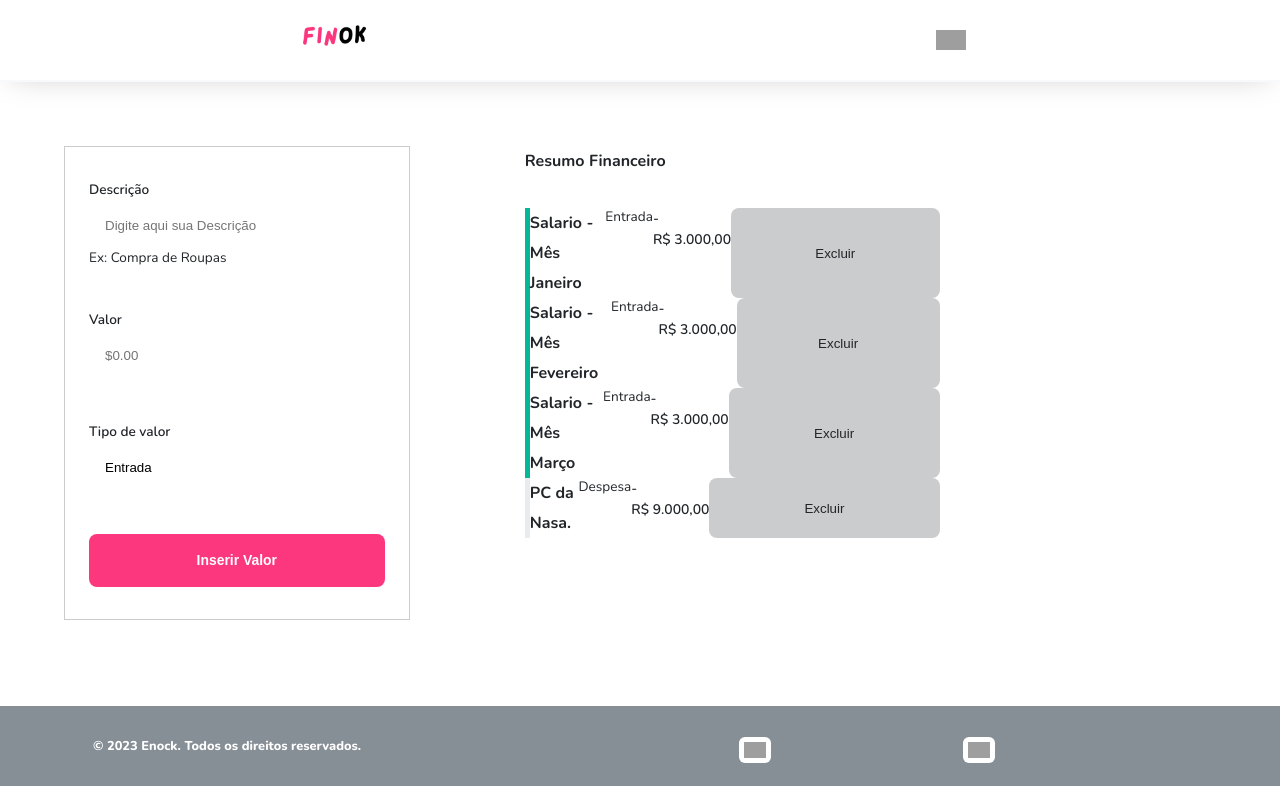
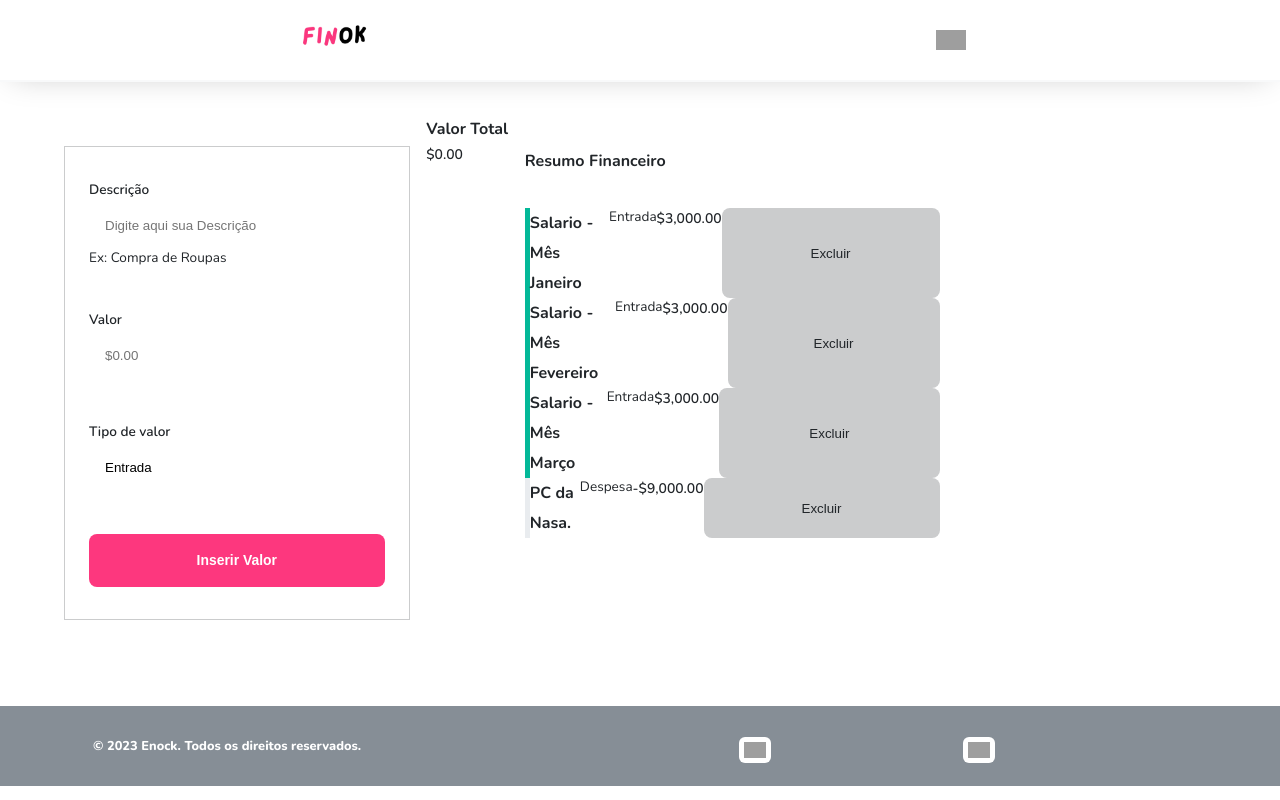
Before and after one commit to kenzie-journey-enock/react_tasks, a React (Vite) app: page / in a window 1280 px wide. Built offline with nearby package versions, Linux system fonts and the light colour scheme; grey boxes are pictures that could not be loaded.

Commit message:
fix: Remove item

```diff
--- a/src/studies/Projects/Finok/components/molecules/ContainerMainFinok.jsx
+++ b/src/studies/Projects/Finok/components/molecules/ContainerMainFinok.jsx
@@ -1,18 +1,74 @@
-import { useState } from 'react'
+import { useState, useEffect } from 'react'
 import { ContainerMain } from './StyleMolecules'
 
 import FinFormFinok from './FinFormFinok'
 import FinSummaryFinok from './FinSummaryFinok'
 
 import data_mock from "../../data_finok.json"
+import FinTotalFinok from './FinTotalFinok'
 
 export default function ContainerMainFinok() {
-  const [resume, setResume] = useState(data_mock.resume)
+  // Carregar os dados do localStorage ou usar o JSON inicial
+  const [data, setData] = useState(() => {
+    const storedData = localStorage.getItem("finokData");
+    return storedData ? JSON.parse(storedData) : data_mock;
+  });
+
+  // Atualiza o LocalStorage sempre que data mudar
+  useEffect(() => {
+    localStorage.setItem("finokData", JSON.stringify(data));
+  }, [data]);
+
+  useEffect(() => {
+    const updatedTotal = data.resume.reduce((acc, item) => {
+      if (item.type === "Entrada") {
+        return acc + item.value;
+      } else if (item.type === "Despesa") {
+        return acc - item.value;
+      }
+      return acc;
+    }, 0);
+
+    const roundedTotal = Math.round(updatedTotal * 100) / 100;
+
+    const totalStatus = roundedTotal >= 0 ? "positive" : "negative";
+
+    setData((prev) => ({
+      ...prev,
+      total: roundedTotal,
+      totalStatus: totalStatus
+    }));
+  }, [data.resume]);
+
+  // Função para adicionar um novo item ao resumo e recalcular o total
+  const addItem = (newItem) => {
+    console.log('newItem --------------->', newItem);
+
+    // Adiciona o novo item à lista
+    const updatedResume = [...data.resume, newItem];
+
+    // Atualiza o estado
+    setData((prev) => ({
+      ...prev,
+      resume: updatedResume
+    }));
+  };
+
+  const removeItem = (id) => {
+    const updatedResume = data.resume.filter((item) => item.id !== id);
+
+    setData((prev) => ({
+      ...prev,
+      resume: updatedResume
+    }));
+  };
+
 
   return (
     <ContainerMain>
-      <FinFormFinok setItem={setResume} />
-      <FinSummaryFinok items={resume} setItem={setResume} />
+      <FinFormFinok setItem={addItem} />
+      <FinTotalFinok total={data.total} totalStatus={data.totalStatus} />
+      <FinSummaryFinok items={data.resume} removeItem={removeItem} />
     </ContainerMain>
   )
 }
--- a/src/studies/Projects/Finok/components/molecules/FinFormFinok.jsx
+++ b/src/studies/Projects/Finok/components/molecules/FinFormFinok.jsx
@@ -15,6 +15,7 @@ export default function FinFormFinok({ setItem }) {
     type: "Entrada",
   });
 
+  // Definição da função handleChange para atualizar os campos do formData
   const handleChange = (e) => {
     const { name, value } = e.target;
     setFormData((prev) => ({ ...prev, [name]: value }));
@@ -28,15 +29,13 @@ export default function FinFormFinok({ setItem }) {
       return;
     }
 
-    setItem((prevItems) => [
-      ...prevItems,
-      {
-        id: prevItems.length + 1,
-        title: formData.title,
-        value: formatMoneyToFloat(formData.value),
-        type: formData.type
-      }
-    ]);
+    // Passa apenas o novo item para a função setItem
+    setItem({
+      id: Date.now().toString(),
+      title: formData.title,
+      value: formatMoneyToFloat(formData.value),
+      type: formData.type
+    });
 
     setFormData({ title: "", value: "", type: "Entrada" });
   };
--- a/src/studies/Projects/Finok/components/molecules/FinItemFinok.jsx
+++ b/src/studies/Projects/Finok/components/molecules/FinItemFinok.jsx
@@ -1,3 +1,4 @@
+import { useState, useEffect } from 'react';
 import PropTypes from 'prop-types';
 import { FinItem } from './StyleMolecules';
 
@@ -5,24 +6,30 @@ import TextFinok from "../atoms/TextFinok";
 import BtnDeleteFinok from "../atoms/BtnDeleteFinok";
 
 import { formatFloatToMoney } from '../../../utils/formatMoney';
+import { getLocale } from '../../../utils/currencyMap';
 
-export default function FinItemFinok({ item, setItem }) {
+export default function FinItemFinok({ item, removeItem }) {
+  const [locale, setLocale] = useState(getLocale());
 
-  const handleDelete = () => {
-    setItem((prevItems) => prevItems.filter((i) => i.id !== item.id));
-  };
+  useEffect(() => {
+    setLocale(getLocale())
+    console.log(locale)
+  }, [locale])
+
+
+  let status = item.type === 'Despesa' ? 'negative' : 'positive'
 
   return (
     <FinItem type={item.type}>
       <TextFinok styleToken='title3'>{item.title}</TextFinok>
       <TextFinok styleToken='caption'>{item.type}</TextFinok>
-      <TextFinok styleToken='body'>{formatFloatToMoney(item.value)}</TextFinok>
-      <BtnDeleteFinok onClick={handleDelete} />
+      <TextFinok styleToken='body'>{formatFloatToMoney(item.value, status, locale)}</TextFinok>
+      <BtnDeleteFinok onClick={() => removeItem(item.id)} />
     </FinItem>
-  )
+  );
 }
 
 FinItemFinok.propTypes = {
-  item: PropTypes.object,
-  setItem: PropTypes.func.isRequired,
+  item: PropTypes.object.isRequired,
+  removeItem: PropTypes.func.isRequired,
 };
--- a/src/studies/Projects/Finok/components/molecules/FinSummaryFinok.jsx
+++ b/src/studies/Projects/Finok/components/molecules/FinSummaryFinok.jsx
@@ -4,16 +4,16 @@ import { FinSummary, FinContainerItems } from "./StyleMolecules";
 import TextFinok from "../atoms/TextFinok";
 import FinItemFinok from "./FinItemFinok";
 
-export default function FinSummaryFinok({ items, setItem }) {
+export default function FinSummaryFinok({ items, removeItem }) {
   return (
     <FinSummary>
       <TextFinok styleToken='title3'>Resumo Financeiro</TextFinok>
 
       {items && items.length > 0 ? (
-        <FinContainerItems >
-          {items.map((item) =>
-            <FinItemFinok key={item.id} item={item} setItem={setItem} />
-          )}
+        <FinContainerItems>
+          {items.map((item) => (
+            <FinItemFinok key={item.id} item={item} removeItem={removeItem} />
+          ))}
         </FinContainerItems>
       ) : (
         <TextFinok styleToken='title2'>Você ainda não possui nenhum lançamento</TextFinok>
@@ -23,6 +23,6 @@ export default function FinSummaryFinok({ items, setItem }) {
 }
 
 FinSummaryFinok.propTypes = {
-  items: PropTypes.arrayOf(PropTypes.object),
-  setItems: PropTypes.func.isRequired,
+  items: PropTypes.arrayOf(PropTypes.object).isRequired,
+  removeItem: PropTypes.func.isRequired,
 };
```
